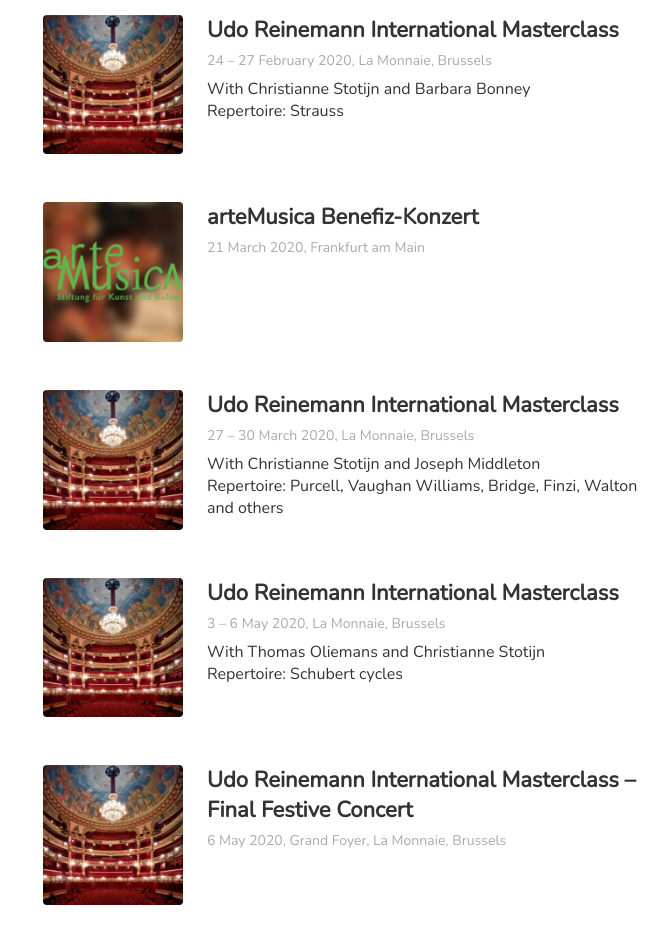
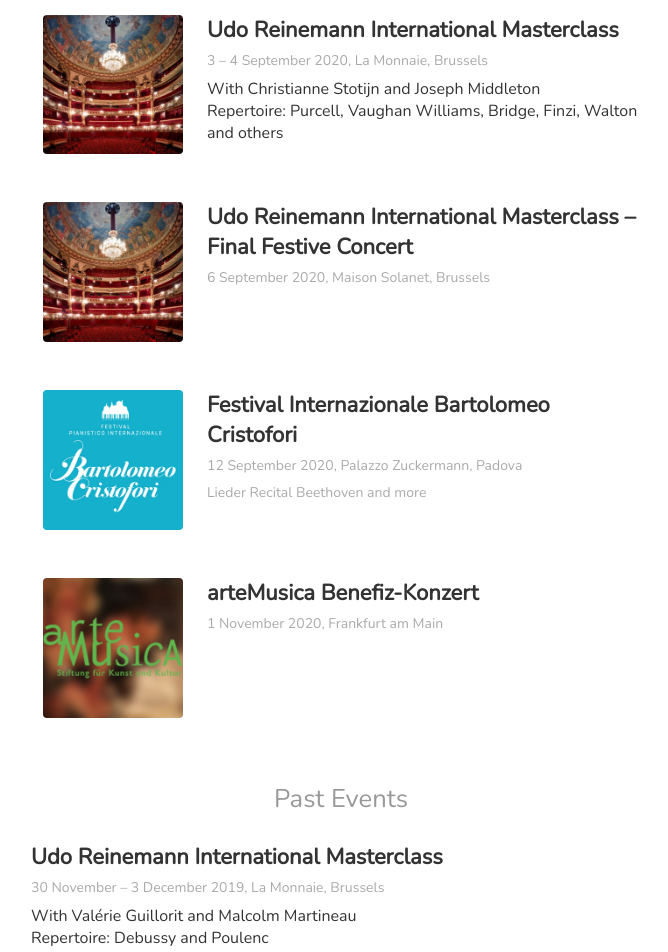
Before and after one commit to plegner/henrikelegner.com, a website: page src/calendar.jade in a window 1280 px wide. Shown: the part 318-1270 px from the top of the page, without its empty margins (299-967 px from the left). Drawn offline with nearby package versions, Linux system fonts and the light colour scheme; files that its build step writes are made by us from their sources.

Commit message:
Update calendar

```diff
--- a/src/calendar.jade
+++ b/src/calendar.jade
@@ -13,34 +13,27 @@
     div(style="width: 140px"): img(src="/images/brussels.jpg" width=140 height=140)
     .grow
       h3 Udo Reinemann International Masterclass
-      p.meta 24 – 27 February 2020, La Monnaie, Brussels
-      p With Christianne Stotijn and Barbara Bonney#[br]Repertoire: Strauss
+      p.meta 3 – 4 September 2020, La Monnaie, Brussels
+      p With Christianne Stotijn and Joseph Middleton#[br]Repertoire: Purcell, Vaughan Williams, Bridge, Finzi, Walton and others
+
+  .row.event
+    div(style="width: 140px"): img(src="/images/brussels.jpg" width=140 height=140)
+    .grow
+      h3 Udo Reinemann International Masterclass – Final Festive Concert
+      p.meta 6 September 2020, Maison Solanet, Brussels
+
+  .row.event
+    div(style="width: 140px"): img(src="/images/festival.jpg" width=140 height=140)
+    .grow
+      h3 Festival Internazionale Bartolomeo Cristofori
+      p.meta 12 September 2020, Palazzo Zuckermann, Padova
+      p.meta Lieder Recital Beethoven and more
 
   .row.event
     div(style="width: 140px"): img(src="/images/arte-musica.jpg" width=140 height=140)
     .grow
       h3 arteMusica Benefiz-Konzert
-      p.meta 21 March 2020, Frankfurt am Main
-
-  .row.event
-    div(style="width: 140px"): img(src="/images/brussels.jpg" width=140 height=140)
-    .grow
-      h3 Udo Reinemann International Masterclass
-      p.meta 27 – 30 March 2020, La Monnaie, Brussels
-      p With Christianne Stotijn and Joseph Middleton#[br]Repertoire: Purcell, Vaughan Williams, Bridge, Finzi, Walton and others
-
-  .row.event
-    div(style="width: 140px"): img(src="/images/brussels.jpg" width=140 height=140)
-    .grow
-      h3 Udo Reinemann International Masterclass
-      p.meta 3 – 6 May 2020, La Monnaie, Brussels
-      p With Thomas Oliemans and Christianne Stotijn#[br]Repertoire: Schubert cycles
-
-  .row.event
-    div(style="width: 140px"): img(src="/images/brussels.jpg" width=140 height=140)
-    .grow
-      h3 Udo Reinemann International Masterclass – Final Festive Concert
-      p.meta 6 May 2020, Grand Foyer, La Monnaie, Brussels
+      p.meta 1 November 2020, Frankfurt am Main
 
   h2 Past Events
 
```
Also changed, not shown: src/images/festival.jpg (added).
